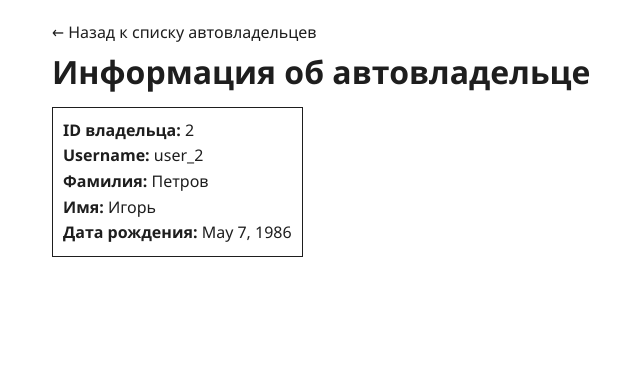
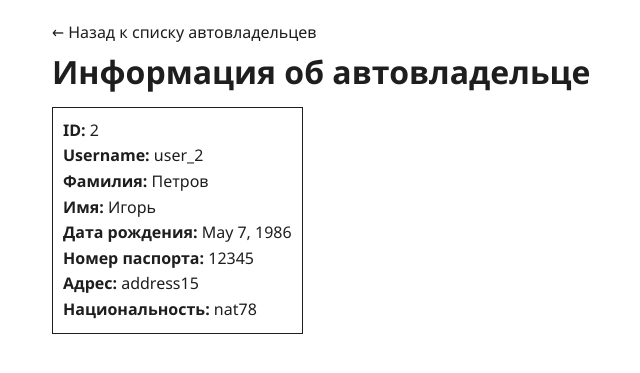
Before and after one commit to KlimVladMaks/web-lab-2, a Django app: page /owner/2/ in a window 1280 px wide. Shown: the top 373 px of the page, without its empty margins (8-648 px from the left). Run offline with Django 5.2, Linux system fonts and the light colour scheme; data comes from the database, SQL or seed files in the repository; both versions use the stored data as it was after the commit.

Commit message:
Commit 30

```diff
--- a/django_project_klimenkov/project_first_app/admin.py
+++ b/django_project_klimenkov/project_first_app/admin.py
@@ -3,7 +3,7 @@ from .models import Owner, Car, DrivingLicense, Ownership
 
 @admin.register(Owner)
 class OwnerAdmin(admin.ModelAdmin):
-    list_display = ['id', 'username', 'last_name', 'first_name', 'birth_date']
+    list_display = ['id', 'username', 'last_name', 'first_name', 'birth_date', 'passport_number', 'address', 'nationality']
 
 @admin.register(Car)
 class CarAdmin(admin.ModelAdmin):
--- a/django_project_klimenkov/project_first_app/forms.py
+++ b/django_project_klimenkov/project_first_app/forms.py
@@ -5,7 +5,7 @@ from .models import Owner
 class OwnerForm(forms.ModelForm):
     class Meta:
         model = Owner
-        fields = ['username', 'password','first_name', 'last_name', 'birth_date']
+        fields = ['username', 'password','first_name', 'last_name', 'birth_date', 'passport_number', 'address', 'nationality']
         widgets = {
             'birth_date': forms.DateInput(attrs={'type': 'date'})
         }
--- a/django_project_klimenkov/project_first_app/models.py
+++ b/django_project_klimenkov/project_first_app/models.py
@@ -4,6 +4,9 @@ from django.contrib.auth.models import AbstractUser
 
 class Owner(AbstractUser):
     birth_date = models.DateField(null=True, blank=True)
+    passport_number = models.CharField(max_length=10, null=True, blank=True)
+    address = models.CharField(max_length=255, null=True, blank=True)
+    nationality = models.CharField(max_length=100, null=True, blank=True)
     cars = models.ManyToManyField('Car', through='Ownership')
 
     def __str__(self):
--- a/django_project_klimenkov/templates/cars/cars_list.html
+++ b/django_project_klimenkov/templates/cars/cars_list.html
@@ -25,7 +25,6 @@
                     <th>ID</th>
                     <th>Модель</th>
                     <th>Гос. номер</th>
-                    <th>Цвет</th>
                     <th></th>
                     <th></th>
                     <th></th>
@@ -37,7 +36,6 @@
                     <td>{{ car.car_id }}</td>
                     <td>{{ car.model }}</td>
                     <td>{{ car.license_plate }}</td>
-                    <td>{{ car.color|default:"Не указан" }}</td>
                     <td>
                         <a href="{% url 'car_detail' car.car_id %}">
                             Подробнее
--- a/django_project_klimenkov/templates/owners/owner_detail.html
+++ b/django_project_klimenkov/templates/owners/owner_detail.html
@@ -13,11 +13,14 @@
     <h1>Информация об автовладельце</h1>
 
     <div class="detail-card">
-        <p><strong>ID владельца:</strong> {{ owner.id }}</p>
+        <p><strong>ID:</strong> {{ owner.id }}</p>
         <p><strong>Username:</strong> {{ owner.username }}</p>
         <p><strong>Фамилия:</strong> {{ owner.last_name }}</p>
         <p><strong>Имя:</strong> {{ owner.first_name }}</p>
         <p><strong>Дата рождения:</strong> {{ owner.birth_date }}</p>
+        <p><strong>Номер паспорта:</strong> {{ owner.passport_number }}</p>
+        <p><strong>Адрес:</strong> {{ owner.address }}</p>
+        <p><strong>Национальность:</strong> {{ owner.nationality }}</p>
     </div>
 </body>
 </html>
--- a/django_project_klimenkov/templates/owners/owners_list.html
+++ b/django_project_klimenkov/templates/owners/owners_list.html
@@ -24,9 +24,8 @@
                 <tr>
                     <th>ID</th>
                     <th>Username</th>
+                    <th>Имя</th>
                     <th>Фамилия</th>
-                    <th>Имя</th>
-                    <th>Дата рождения</th>
                     <th></th>
                     <th></th>
                     <th></th>
@@ -37,9 +36,8 @@
                 <tr>
                     <td>{{ owner.id }}</td>
                     <td>{{ owner.username }}</td>
+                    <td>{{ owner.first_name }}</td>
                     <td>{{ owner.last_name }}</td>
-                    <td>{{ owner.first_name }}</td>
-                    <td>{{ owner.birth_date|default:"Не указана" }}</td>
                     <td>
                         <a href="{% url 'owner_detail' owner.id %}">
                             Подробнее
```
Also changed, not shown: django_project_klimenkov/db.sqlite3, django_project_klimenkov/project_first_app/migrations/0002_owner_address_owner_nationality_and_more.py (added).
